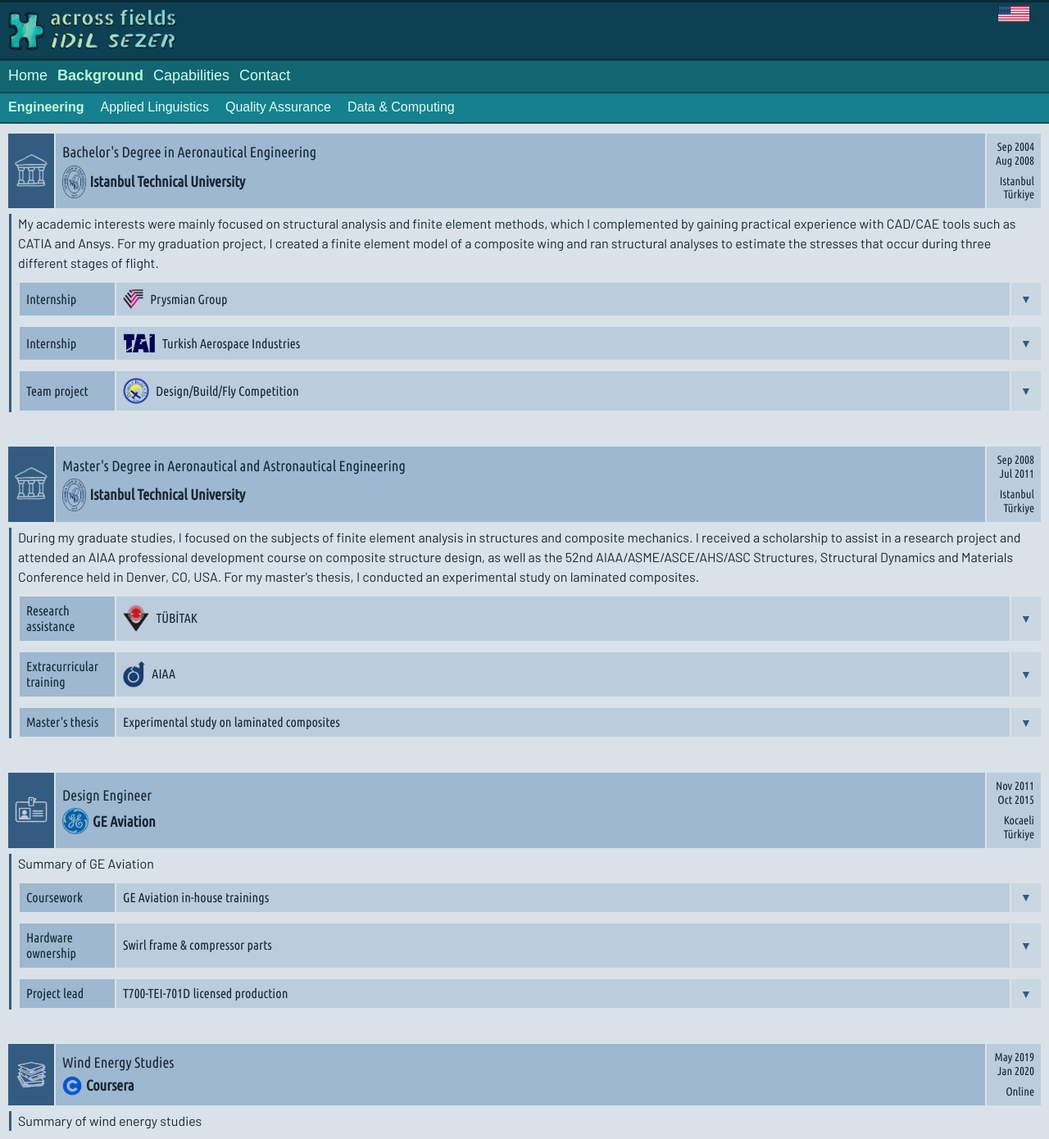
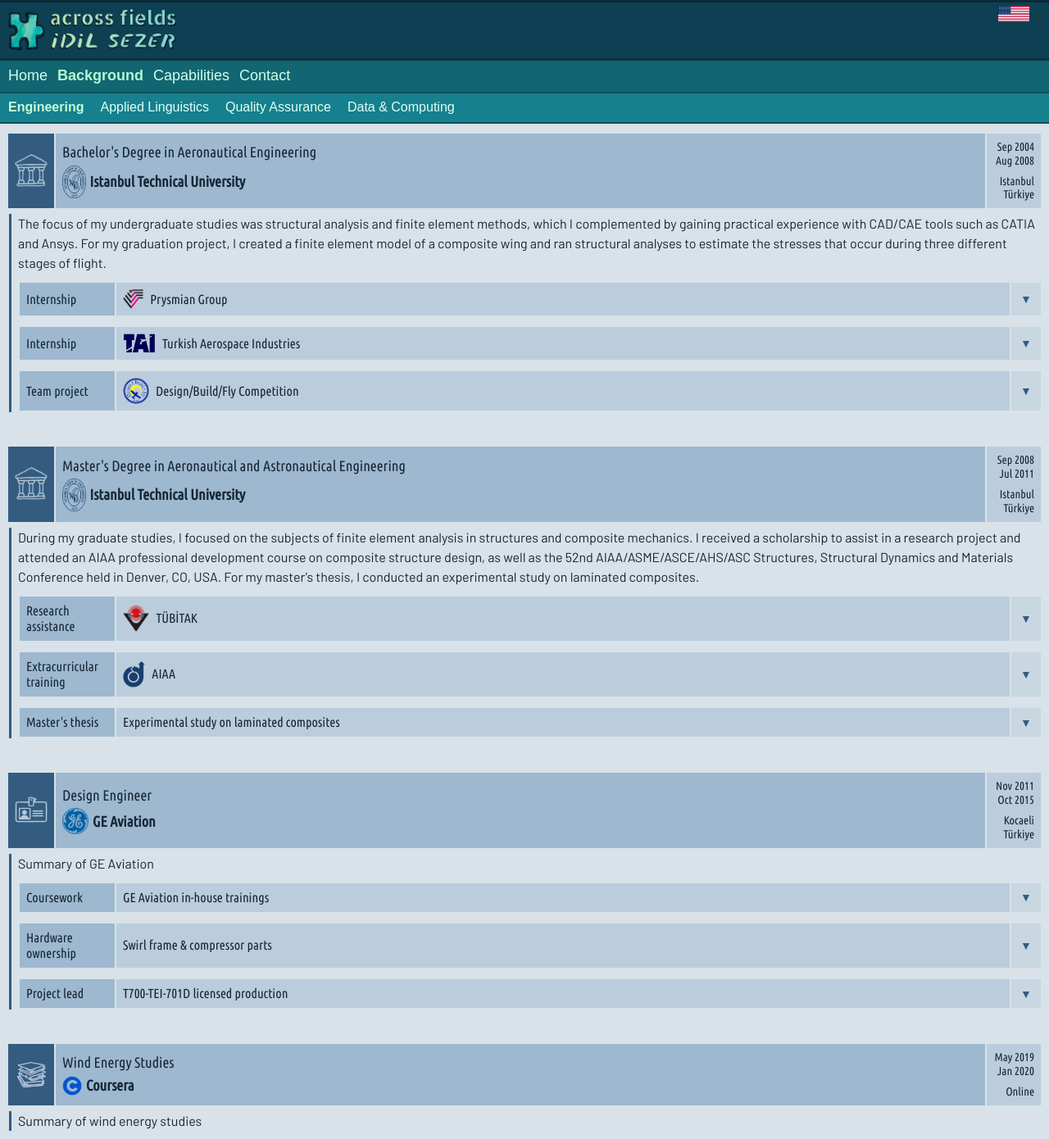
Before and after one commit to acrossfields/idilsezer, a Jekyll site: the page built from en/background-eng.md, in a window 1280 px wide. Shown: the whole page at 82% size. Built offline with Jekyll 4.4.1, drawn with Linux system fonts in a browser that asks for light colours; some web fonts are replaced.

Commit message:
Update background-eng.md

```diff
--- a/en/background-eng.md
+++ b/en/background-eng.md
@@ -29,7 +29,7 @@ permalink: /en/background/engineering/
 </table>
 
 <div class="bg-indented" style="margin-left: 11px; margin-right: 8px; padding: 0 0 0 8px; border-left-color: #345c80;">
-  <p style="margin-top: 0; margin-bottom: 10px; color: #162736;">My academic interests were mainly focused on structural analysis and finite element methods, which I complemented by gaining practical experience with CAD/CAE tools such as CATIA and Ansys. For my graduation project, I created a finite element model of a composite wing and ran structural analyses to estimate the stresses that occur during three different stages of flight.</p>
+  <p style="margin-top: 0; margin-bottom: 10px; color: #162736;">The focus of my undergraduate studies was structural analysis and finite element methods, which I complemented by gaining practical experience with CAD/CAE tools such as CATIA and Ansys. For my graduation project, I created a finite element model of a composite wing and ran structural analyses to estimate the stresses that occur during three different stages of flight.</p>
 
   <table class="table-bgsub" style="color: #162736; margin: 10px 0; padding: 0;">
     <tr>
@@ -94,7 +94,7 @@ permalink: /en/background/engineering/
     <tr class="table-bgsub-details">
       <td colspan="3" style="padding: 5px;">
         <p style="margin: 0;">
-          As a member of one of the two teams from ITU competing in the 12th AIAA-Cessna-Raytheon Design/Build/Fly Competition held in 2008 in Wichita, KS, USA, I took part in the structural design, optimization, building, and flight testing of the UçArı team's model aircraft. This was an invaluable experience for me, as it brought together all the theoretical knowledge on aircraft design that I had been collecting for four years and allowed me to experience building a model aircraft from scratch with my own hands. I also secured sponsorship and designed the team logo.
+          As a member of one of the two teams from ITU competing in the 12th AIAA-Cessna-Raytheon Design/Build/Fly Competition held in 2008 in Wichita, KS, USA, I took part in the structural design, optimization, building, and flight testing of the UçArı team's model aircraft. I also secured sponsorship and designed the team logo. This project was an invaluable experience, offering insight into aircraft manufacturing through hands-on model aircraft construction and the consolidation of the theoretical knowledge from my undergraduate studies in aircraft design.
         </p>
         <figure style="margin: 10px 0 0 0; text-align: left;">
           <img src="{{ '/assets/images/dbf_ucari.jpeg' | relative_url }}" alt="UçArı Team" style="max-width: 400px; width: 100%; height: auto;">
```
Also changed, not shown: other parts of en/background-eng.md (+1 -1 lines).
